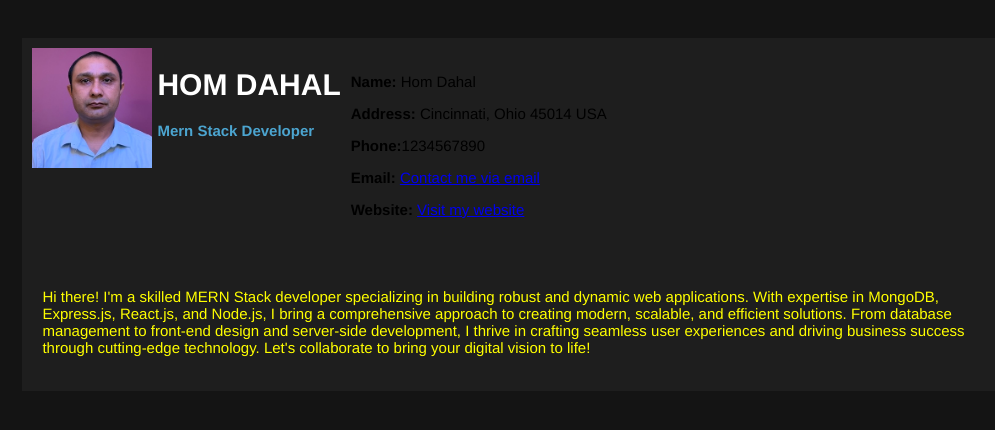
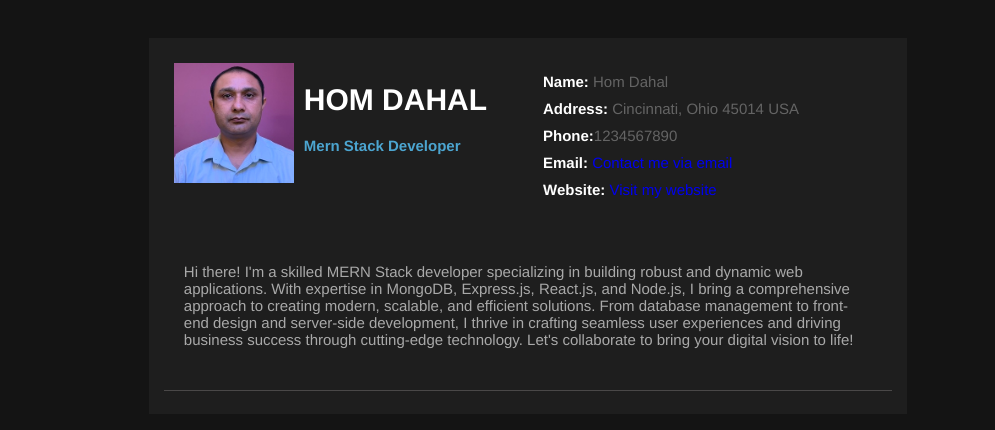
Before and after one commit to homdahal997/online-resume, a plain HTML site: page index.html in a window 1280 px wide. Shown: the whole page, without its empty margins (112-1107 px from the left). Drawn offline with Linux system fonts and the light colour scheme.

Commit message:
updated html and css

```diff
--- a/index.html
+++ b/index.html
@@ -45,6 +45,7 @@
                 </div>
             </div>
         </div>
+        <hr />
     </div>
 </body>
 </html>
--- a/style.css
+++ b/style.css
@@ -6,20 +6,26 @@ body{
 #main_container {
     background-color: #1e1e1e;
     margin-top: 3%;
-    margin-left: 10%;
-    margin-right: 10%;
+    margin-left: 20%;
+    margin-right: 20%;
+    padding: 15px;
 }
 .row{
     display: flex;
     flex-direction: row;
-    padding: 10px;
+    flex-wrap: wrap;
+    padding: 5px;
 }
 .column{
     display: flex;
     flex-direction: column;
+    padding: 5px;
+    flex: 1;
 }
 .box1{
     display: flex;
+    justify-content: space-between;
+    align-items: center;
 }
 .box1 h4{
     margin-top: 0;
@@ -32,8 +38,7 @@ body{
 .right-text {
     display: flex;
     flex-direction: column;
-    margin: 0px auto auto 5px;
-
+    margin: 0px auto auto 10px;
     color: #ffffff;
 }
 .right-text h1{
@@ -45,7 +50,29 @@ body{
 .box2{
     padding: 10px;
 }
+.contact-info {
+    color: #646464;
+}
+
+.contact-info p {
+    margin: 0 0 10px;
+}
+
+.contact-info strong {
+    font-weight: bold;
+    color: #ffffff;
+}
+
+.contact-info a {
+    color: #0000EE;
+    text-decoration: none;
+}
 .box3{
     padding: 10px;
-    color: yellow;
+    color: darkgray;
 }
+hr{
+    border: none;
+    height: 1px;
+    background-color: #4a4848;
+}
```
